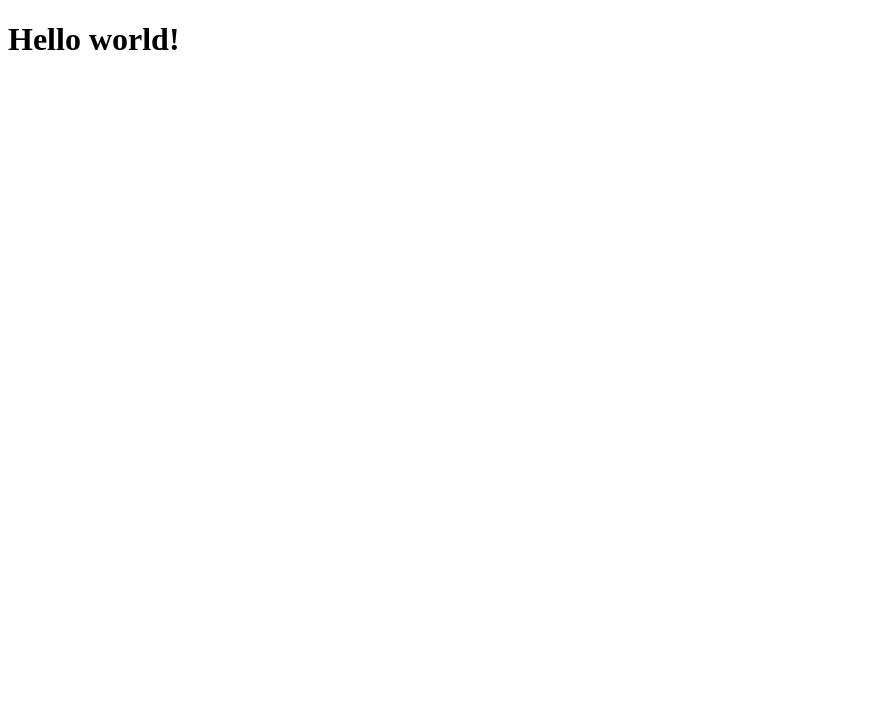
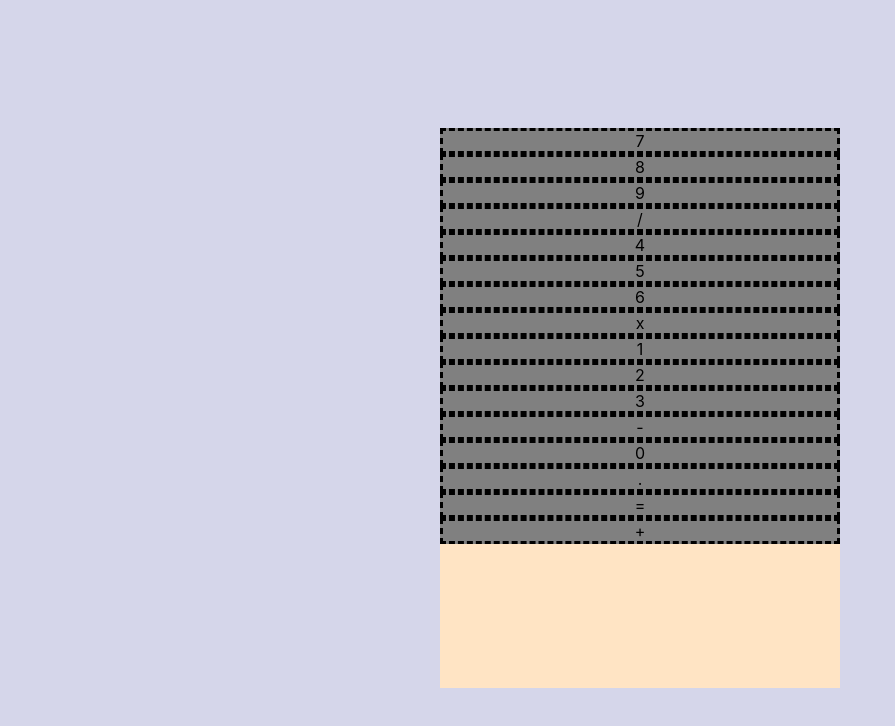
Before and after one commit to jasczajka/calculator, a plain HTML site: page index.html in a window 1280 px wide. Shown: the whole page, without its empty margins (0-895 px from the left). Drawn offline with Linux system fonts and the light colour scheme.

Commit message:
Insert basic layout with CSS in progress

```diff
--- a/index.html
+++ b/index.html
@@ -8,7 +8,27 @@
 
   </head>
   <body>
-    <h1>Hello world!</h1>
+    <div id='calculator'>
+      <div id='display'>
+      <div id='keyboard'>
+        <div class='buttons' id='button-7'>7</div>
+        <div class='buttons' id='button-8'>8</div>
+        <div class='buttons' id='button-9'>9</div>
+        <div class='buttons' id='button-/'>/</div>
+        <div class='buttons' id='button-4'>4</div>
+        <div class='buttons' id='button-5'>5</div>
+        <div class='buttons' id='button-6'>6</div>
+        <div class='buttons' id='button-x'>x</div>
+        <div class='buttons' id='button-1'>1</div>
+        <div class='buttons' id='button-2'>2</div>
+        <div class='buttons' id='button-3'>3</div>
+        <div class='buttons' id='button--'>-</div>
+        <div class='buttons' id='button-0'>0</div>
+        <div class='buttons' id='button-.'>.</div>
+        <div class='buttons' id='button-='>=</div>
+        <div class='buttons' id='button-+'>+</div>
+      </div>
+    </div>
 
 
   </body>
--- a/myScript.js
+++ b/myScript.js
@@ -13,3 +13,7 @@ function multiply(a, b){
 function divide(a, b){
   return (a/b);
 }
+
+function operate(operator, a, b){
+  return operator(a,b);
+}
--- a/styles.css
+++ b/styles.css
@@ -0,0 +1,36 @@
+body
+{
+  background-color:#D5D6EA;
+  display:flex;
+  flex-direction: column;
+  justify-content: center;
+  align-items: center;
+  height: 100vh;
+  font-family: -apple-system, BlinkMacSystemFont, 'Segoe UI', Roboto, Oxygen, Ubuntu, Cantarell, 'Open Sans', 'Helvetica Neue', sans-serif;
+}
+
+#calculator
+{
+  display:grid;
+  grid-template: 1fr 4fr / 0,9fr;
+  height: 70vh;
+  width: 50vh;
+  background-color: azure;
+  gap:5% 5%;
+}
+
+#display
+{
+  background-color: bisque;
+  grid-row: 1/2;
+}
+
+.buttons
+{
+  display:flex;
+  border-style: dashed;
+  background-color:grey;
+  justify-content:  center;
+  align-items: center;
+
+}
```
